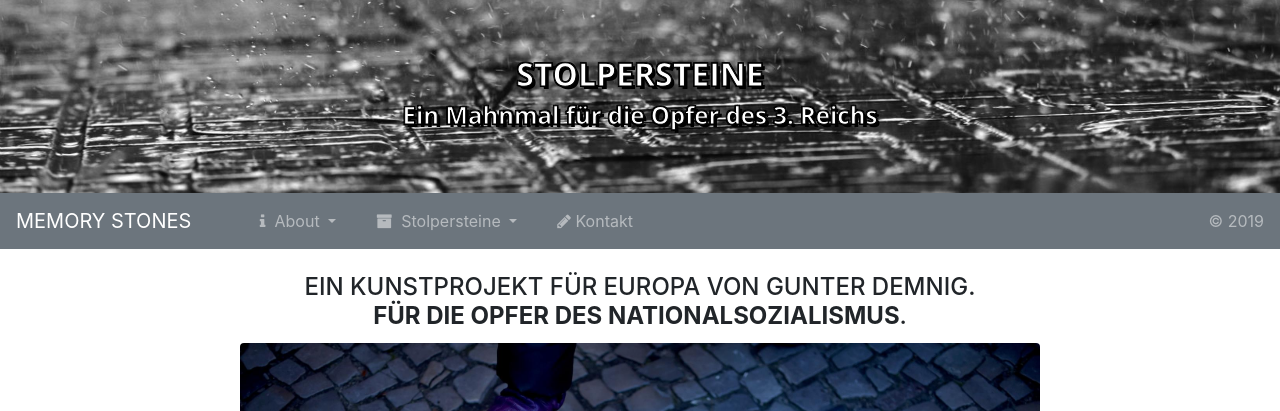
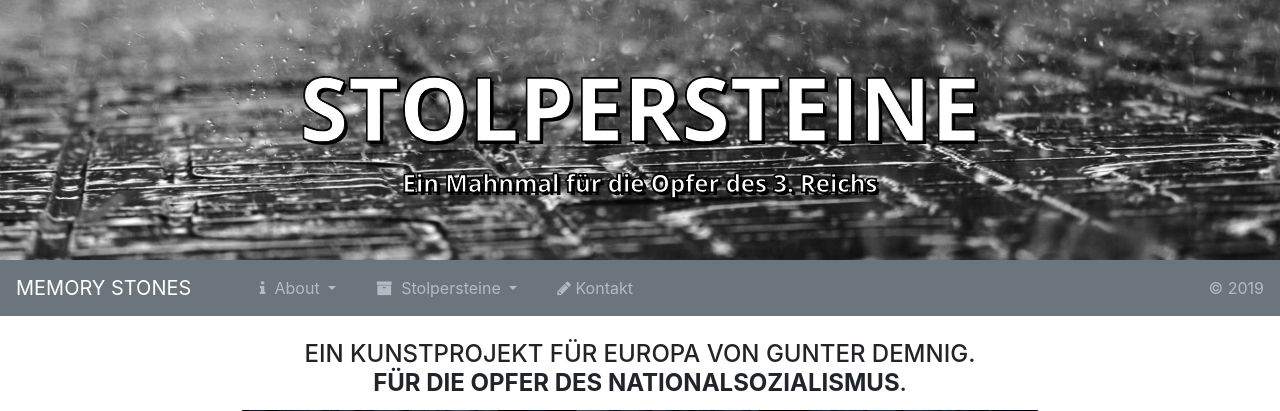
Before and after one commit to LukeBu95/memoryStones, a PHP site: page /phpmail/index.php in a window 1280 px wide. Shown: the top 411 px of the page. Run offline with PHP 8.4, Linux system fonts and the light colour scheme; some libraries are stand-ins or nearby versions.

Commit message:
header Display-2

```diff
--- a/web/index.php
+++ b/web/index.php
@@ -48,7 +48,7 @@ if (isset($_GET['link']) && !empty($_GET['link'])) {
 
 ?>
 <header>
-    <h2>STOLPERSTEINE</h2>
+    <h2 class="Display-2">STOLPERSTEINE</h2>
     <h4>Ein Mahnmal für die Opfer des 3. Reichs</h4>
 </header>
 <nav class="navbar navbar-expand-md navbar-dark bg-secondary nav-justified">
```
